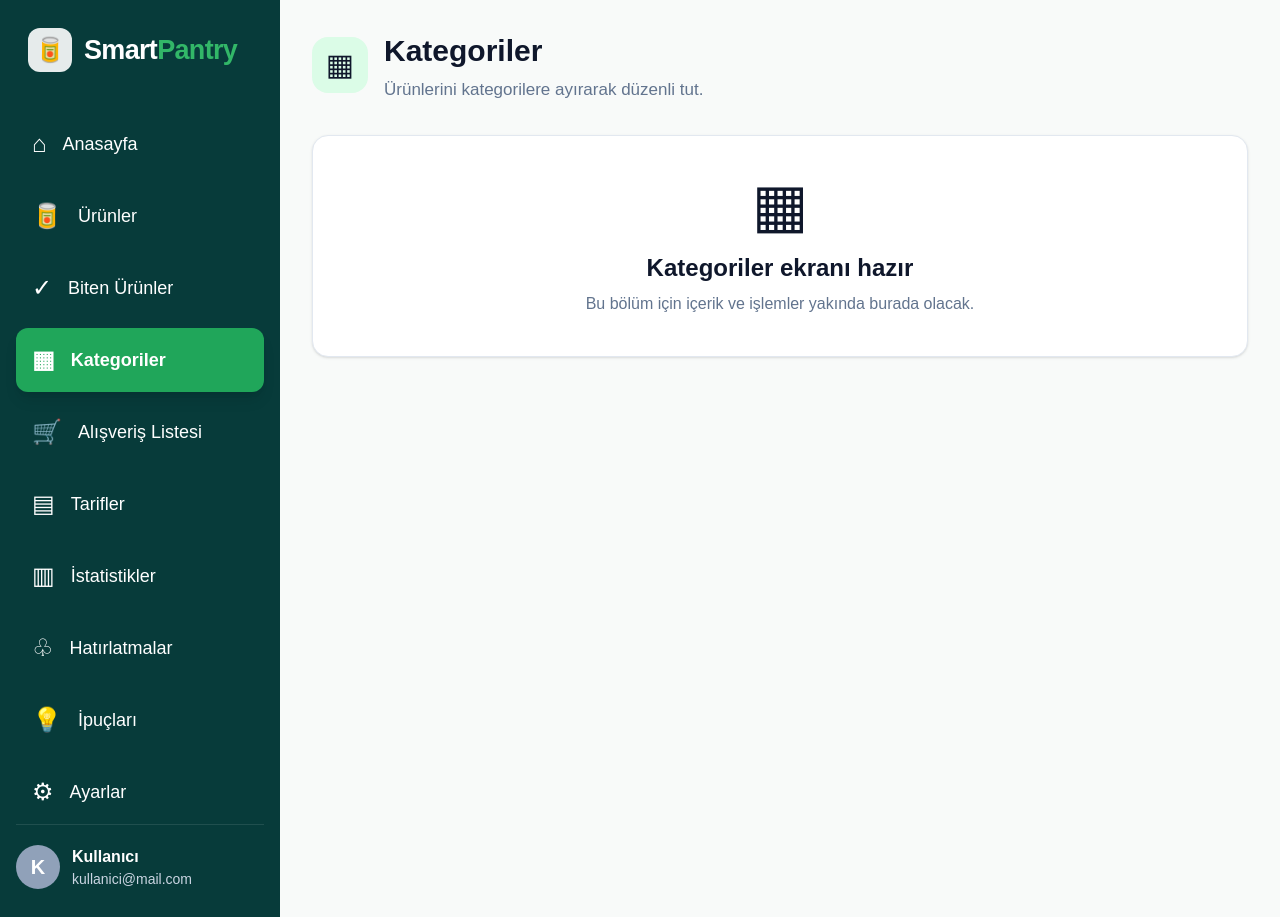
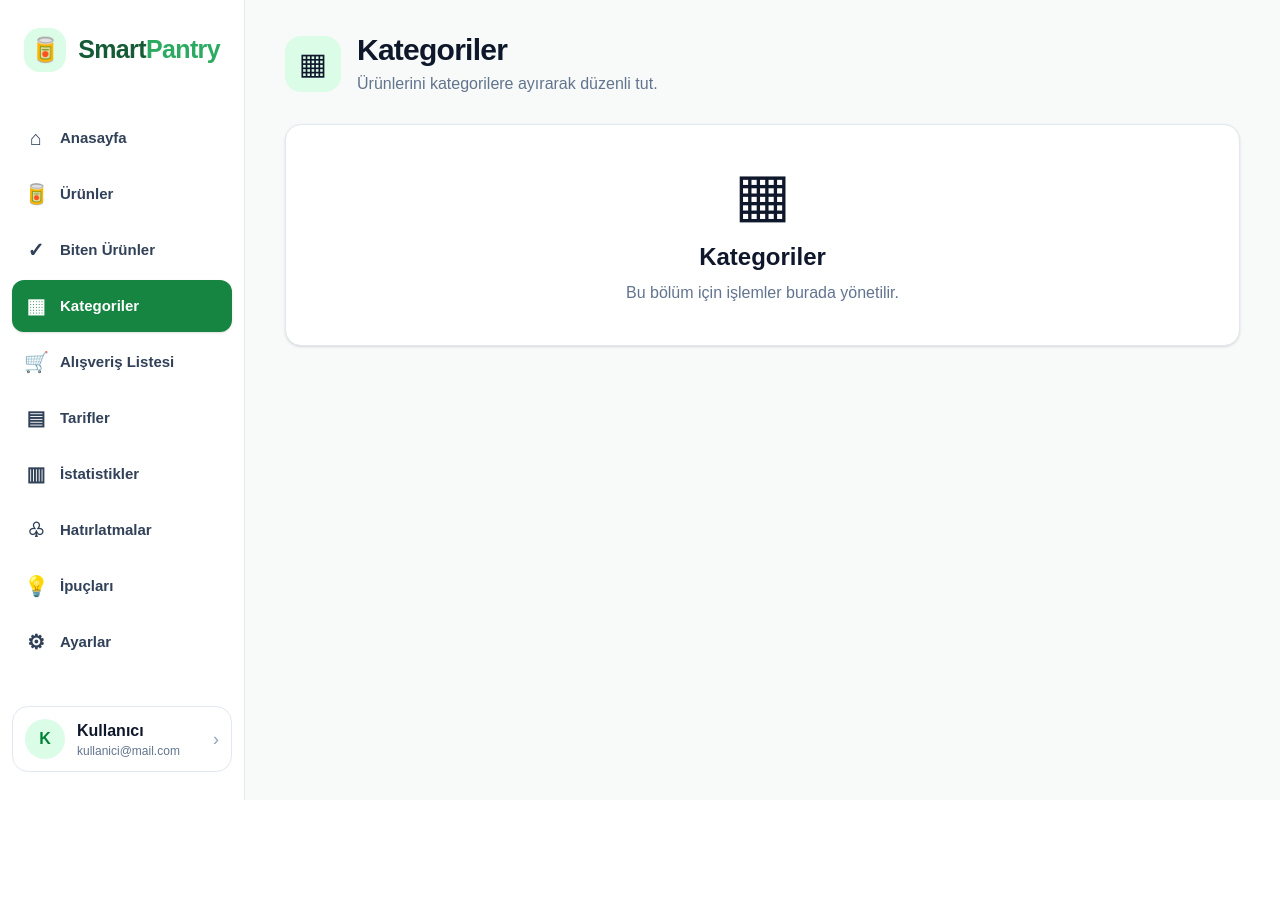
Before and after one commit to Hilalbal80/smartpantry, a Next.js app: page /categories in a window 1280 px wide. After the commit the page ends 800 px from the top, so only its background shows below. Built offline with nearby package versions, Linux system fonts and the light colour scheme; no server answers.

Commit message:
Alt sekmeleri yeni dashboard tasarımına uyarla

```diff
--- a/app/[section]/page.tsx
+++ b/app/[section]/page.tsx
@@ -66,33 +66,34 @@ export default async function SectionPage({
   }
 
   return (
-    <div className="min-h-screen bg-[#f8faf9] text-slate-900">
-      <div className="flex min-h-screen">
-        <aside className="sticky top-0 z-40 flex min-h-screen w-[280px] self-start flex-col bg-[#073b3a] px-4 py-7 text-white">
-          <Link href="/dashboard" className="mb-10 flex items-center gap-3 px-3">
-            <div className="flex h-11 w-11 items-center justify-center rounded-xl bg-white/90 text-2xl">🥫</div>
-            <div className="text-[27px] font-bold tracking-tight">Smart<span className="text-[#32b768]">Pantry</span></div>
+    <div className="min-h-screen bg-[#f7faf8] text-slate-900">
+      <div className="flex min-h-screen flex-col md:flex-row">
+        <aside className="sticky top-0 z-40 flex w-full flex-col border-b border-slate-200 bg-white px-4 py-5 md:min-h-screen md:w-[245px] md:self-start md:border-b-0 md:border-r md:px-3 md:py-7">
+          <Link href="/dashboard" className="mb-6 flex items-center gap-3 px-3 md:mb-10">
+            <div className="flex h-11 w-11 items-center justify-center rounded-2xl bg-green-100 text-2xl">🥫</div>
+            <div className="text-[25px] font-bold tracking-tight text-[#155b35]">Smart<span className="text-[#2caa62]">Pantry</span></div>
           </Link>
 
-          <nav className="space-y-2">
-            <Link href="/dashboard" className="flex items-center gap-4 rounded-xl px-4 py-4 text-[18px] font-medium transition hover:bg-white/10"><span className="text-2xl">⌂</span>Anasayfa</Link>
+          <nav className="grid grid-cols-2 gap-2 md:block md:space-y-1">
+            <Link href="/dashboard" className="flex items-center gap-3 rounded-xl px-3 py-3 text-sm font-semibold text-slate-700 transition hover:bg-green-50 md:text-[15px]"><span className="w-6 text-center text-xl">⌂</span>Anasayfa</Link>
             {Object.entries(sections).map(([key, item]) => (
-              <Link key={key} href={`/${key}`} className={`flex items-center gap-4 rounded-xl px-4 py-4 text-[18px] transition hover:bg-white/10 ${key === section ? "bg-[#20a65a] font-semibold shadow-lg" : "font-medium"}`}>
-                <span className="text-2xl">{item.icon}</span>{item.title}
+              <Link key={key} href={`/${key}`} className={`flex items-center gap-3 rounded-xl px-3 py-3 text-sm transition hover:bg-green-50 md:text-[15px] ${key === section ? "bg-[#168542] font-semibold text-white shadow-sm hover:bg-[#168542]" : "font-semibold text-slate-700"}`}>
+                <span className="w-6 text-center text-xl">{item.icon}</span>{item.title}
               </Link>
             ))}
           </nav>
 
-          <div className="flex items-center gap-3 border-t border-white/10 pt-5">
-            <div className="flex h-11 w-11 items-center justify-center rounded-full bg-slate-400 text-xl font-semibold">K</div>
-            <div><p className="font-semibold">Kullanıcı</p><p className="text-sm text-slate-300">kullanici@mail.com</p></div>
+          <div className="mt-6 hidden items-center gap-3 rounded-2xl border border-slate-200 p-3 md:mt-auto md:flex">
+            <div className="flex h-10 w-10 items-center justify-center rounded-full bg-green-100 font-bold text-green-700">K</div>
+            <div className="min-w-0 flex-1"><p className="font-semibold">Kullanıcı</p><p className="truncate text-xs text-slate-500">kullanici@mail.com</p></div>
+            <span className="text-lg text-slate-400">›</span>
           </div>
         </aside>
 
-        <main className="min-h-screen flex-1 px-8 py-7">
-          <header className="mb-8 flex items-center gap-4">
+        <main className="min-w-0 flex-1 px-4 py-6 sm:px-7 lg:px-10 lg:py-8">
+          <header className="mb-7 flex items-center gap-4">
             <div className="flex h-14 w-14 items-center justify-center rounded-2xl bg-green-100 text-3xl">{currentSection.icon}</div>
-            <div><h1 className="text-[30px] font-bold">{currentSection.title}</h1><p className="mt-1 text-[17px] text-slate-500">{currentSection.description}</p></div>
+            <div><h1 className="text-2xl font-bold tracking-tight sm:text-3xl">{currentSection.title}</h1><p className="mt-1 text-sm text-slate-500 sm:text-base">{currentSection.description}</p></div>
           </header>
 
           {section === "products" ? (
@@ -106,7 +107,7 @@ export default async function SectionPage({
           ) : section === "tips" ? (
             <TipsSection />
           ) : (
-            <section className="rounded-2xl border border-slate-200 bg-white p-10 text-center shadow-sm"><div className="text-6xl">{currentSection.icon}</div><h2 className="mt-4 text-2xl font-bold">{currentSection.title} ekranı hazır</h2><p className="mt-2 text-slate-500">Bu bölüm için içerik ve işlemler yakında burada olacak.</p></section>
+            <section className="rounded-2xl border border-slate-200 bg-white p-10 text-center shadow-sm"><div className="text-6xl">{currentSection.icon}</div><h2 className="mt-4 text-2xl font-bold">{currentSection.title}</h2><p className="mt-2 text-slate-500">Bu bölüm için işlemler burada yönetilir.</p></section>
           )}
         </main>
       </div>
```
